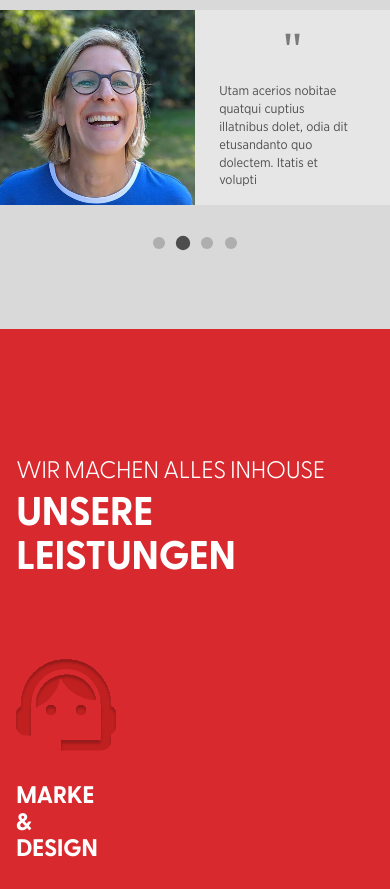
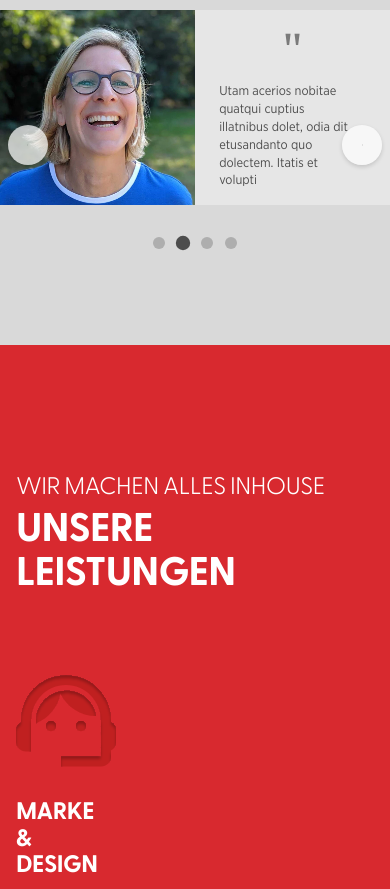
Before and after one commit to felixseeger/tz25, a Vue app: page / in a window 390 px wide. Shown: the part 4060-4949 px from the top of the page. Built offline with nearby package versions, Linux system fonts and the light colour scheme; a web font is replaced by a local one.

Commit message:
Add arrow navigation to team section mobile slider

```diff
--- a/src/components/sections/TeamGridSection.vue
+++ b/src/components/sections/TeamGridSection.vue
@@ -84,6 +84,14 @@
           aria-label="Go to slide"
         ></button>
       </div>
+
+      <!-- Navigation Arrows -->
+      <button class="team-slider-arrow team-slider-arrow--prev" @click="prevSlide" aria-label="Previous slide">
+        <img src="../../assets/images/arrow_left.svg" alt="Previous" />
+      </button>
+      <button class="team-slider-arrow team-slider-arrow--next" @click="nextSlide" aria-label="Next slide">
+        <img src="../../assets/images/arrow_right.svg" alt="Next" />
+      </button>
     </div>
   </section>
 </template>
@@ -272,6 +280,52 @@ export default {
       transform: scale(1.2);
     }
   }
+
+  // Navigation arrows
+  &-arrow {
+    position: absolute;
+    top: 50%;
+    transform: translateY(-50%);
+    width: 44px;
+    height: 44px;
+    border: none;
+    background-color: rgba(255, 255, 255, 0.5);
+    border-radius: 50%;
+    display: flex;
+    align-items: center;
+    justify-content: center;
+    cursor: pointer;
+    z-index: 10;
+    transition: all 0.3s ease;
+    box-shadow: 0 2px 5px rgba(0, 0, 0, 0.1);
+
+    &:hover {
+      transform: translateY(-50%) scale(1.1);
+      background-color: rgba(255, 255, 255, 0.7);
+    }
+
+    &:active {
+      transform: translateY(-50%) scale(0.95);
+    }
+
+    &:focus {
+      outline: none;
+    }
+
+    img {
+      width: 24px;
+      height: 24px;
+      filter: brightness(0) invert(0.3);
+    }
+
+    &--prev {
+      left: 10px;
+    }
+
+    &--next {
+      right: 10px;
+    }
+  }
 }
 
 // Grid styles
@@ -374,13 +428,29 @@ export default {
 
   .team-slider {
     &-arrow {
-      width: 36px;
-      height: 36px;
+      width: 40px;
+      height: 40px;
+      background-color: rgba(255, 255, 255, 0.7);
+      border-radius: 50%;
+      box-shadow: 0 2px 4px rgba(0, 0, 0, 0.15);
 
       img {
         width: 20px;
         height: 20px;
+        filter: brightness(0) invert(0.3);
       }
+
+      &--prev {
+        left: 8px;
+      }
+
+      &--next {
+        right: 8px;
+      }
+    }
+
+    &-dots {
+      margin-bottom: 2rem;
     }
   }
 }
```
